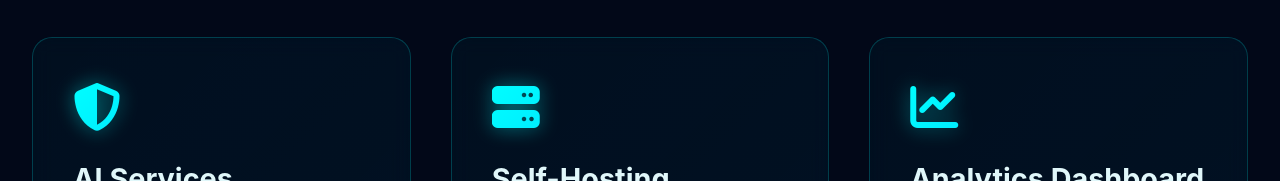
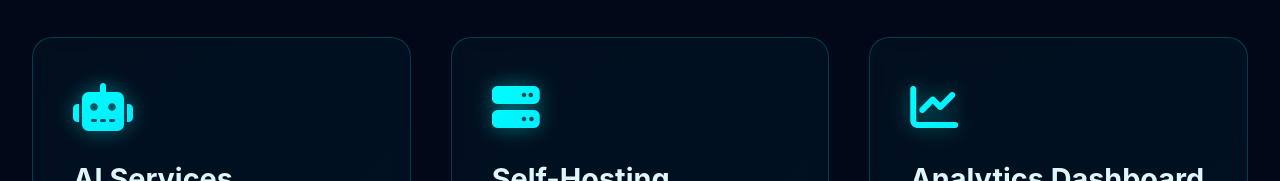
Before and after one commit to ItsCrafted/cmesh-home, a plain HTML site: page index.html in a window 1280 px wide. Shown: the part 1213-1394 px from the top of the page. Drawn offline with Linux system fonts and the light colour scheme.

Commit message:
Update index.html

```diff
--- a/index.html
+++ b/index.html
@@ -58,7 +58,7 @@
                 </div>
 
                 <div class="feature-card">
-                    <div class="feature-icon"><i class="fas fa-shield-halved"></i></div>
+                    <div class="feature-icon"><i class="fas fa-robot"></i></div>
                     <h3>AI Services</h3>
                     <p>Free AI services for embedding.</p>
                 </div>
```
